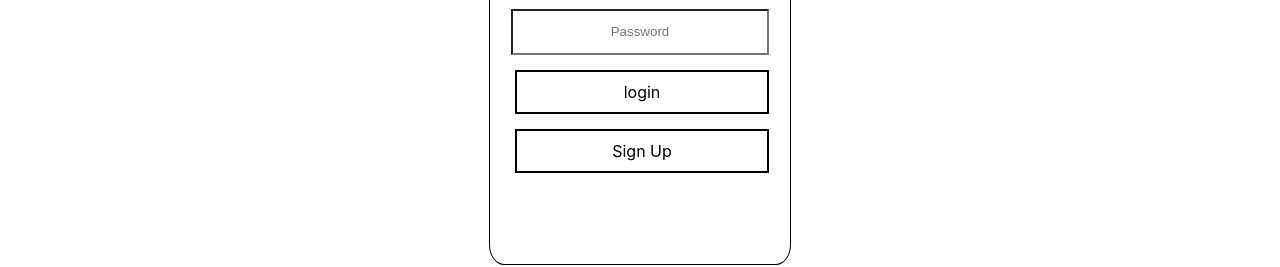
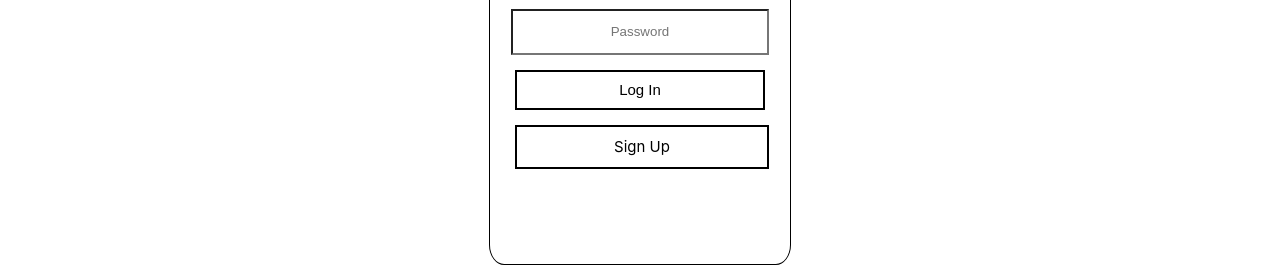
Before and after one commit to Tomal1/social-media, a React (Create React App) app: page / in a window 1280 px wide. Shown: the part 339-606 px from the top of the page. Built offline with nearby package versions, Linux system fonts and the light colour scheme.

Commit message:
Log In modal login link changed to input with submit

```diff
--- a/src/Components/Login/index.js
+++ b/src/Components/Login/index.js
@@ -33,7 +33,7 @@ const Login = () =>{
                 <h2>Log In</h2>
                 <input type="email" placeholder="Email" className="Email" onChange={handleInput} name="email"/>
                 <input type="password" placeholder="Password" onChange={handleInput} name="password"/>
-                <Link to="/" className="Login modalLinks">login</Link>
+                <input type="submit" className="Login modalLinks" value="Log In"/>
                 <Link to="/Signup" className="SignUp modalLinks">Sign Up</Link>
             </form>
         </div>
--- a/src/Components/Login/login.css
+++ b/src/Components/Login/login.css
@@ -37,6 +37,7 @@ input{
    width: 250px;
    height:40px;
    margin-left: 25px;
+   font-size: 15px;
 }
 
 .modalLinks:hover{
```
